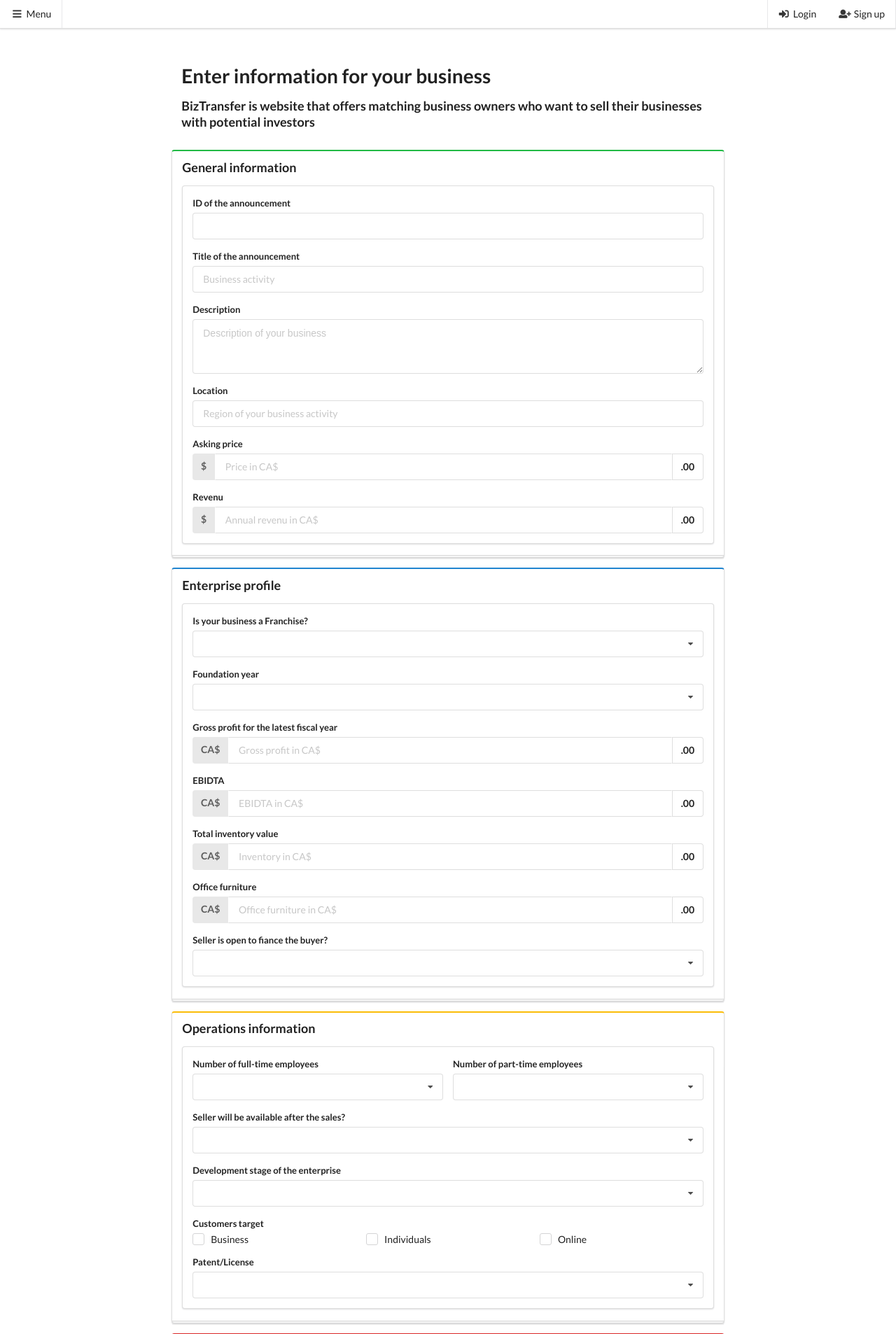
After one commit to IPCONNEX/BizTransfer, a Flask app: template templates/newpost.html in a window 1280 px wide. The commit adds this page. Shown: the top 1906 px of the page at 70% size. Run offline with Flask 2, Linux system fonts and the light colour scheme; the template is opened without the code that fills it, so the values that code supplies are empty; some libraries are stand-ins or nearby versions.

Commit message:
Working App +Full profile for new post +Footer +Invert side menu +Forward to URL after login

```diff
--- a/templates/includes/layout.html
+++ b/templates/includes/layout.html
@@ -18,8 +18,8 @@
 
 
 <body>
-    <div class="ui left vertical sidebar menu">
-        <a href="/" class="item"><i class="home compact icon"></i> Home</a>
+    <div class="ui inverted labeled icon left inline vertical sidebar menu uncover ">
+        <a href="/" class="item"><i class="home icon"></i> Home</a>
         <a href="#" class="item">Contact</a>
         {% if session['logged'] %}
         <a href="/signout/" class="item">Sign out</a>
@@ -29,13 +29,11 @@
         {% endif %}
     </div>
 
-    <div class="ui basic labeled icon top fixed menu">
+    <div class="ui basic labeled top fixed demo menu">
         <div class="item" id="toggle">
             <i class="sidebar icon"></i>Menu
         </div>
-        <a href="/" class="center item">
-            {% include "includes/_messages.html" %}
-        </a>
+
         {% if session['logged'] %}
         <a href="/signout/" class="right item"><i class="sign out icon"></i>Sign out</a>
         {% else %}
@@ -44,25 +42,76 @@
         {% endif %}
     </div>
 
-
-
-
-
 <!-- CONTENT -->
 
 <div class="pusher">
 
-            {% include "includes/_messages.html" %}
+    <div class="ui grid">
+        <div class="ui column row">
+            <div class="ui three wide computer column computer only"></div>
+            <div class="ui ten wide computer sixteen wide tablet column">
 
+                 {% include "includes/_messages.html" %}
 
-            {% block content %}
+                {% block content %}
 
-            <!-- BODY COMES HERE  -->
+                <!-- BODY COMES HERE  -->
 
-            {% endblock %}
+                {% endblock %}
+
+            </div>
+            <div class="ui three wide column computer only"></div>
+        </div>
+    </div>
 
 </div>
 
+<!-- FOOTER -->
+
+<div class="ui inverted vertical footer segment">
+    <div class="ui center aligned container">
+        <div class="ui stackable inverted divided grid">
+            <div class="three wide column">
+                <h4 class="ui inverted header">For Sellers</h4>
+                <div class="ui inverted link list">
+                    <a href="#" class="item">Link One</a>
+                    <a href="#" class="item">Link Two</a>
+                    <a href="#" class="item">Link Two</a>
+                </div>
+            </div>
+            <div class="three wide column">
+                <h4 class="ui inverted header">For Buyers</h4>
+                <div class="ui inverted link list">
+                    <a href="#" class="item">Link One</a>
+                    <a href="#" class="item">Link Two</a>
+                    <a href="#" class="item">Link Two</a>
+                </div>
+            </div>
+            <div class="three wide column">
+                <h4 class="ui inverted header">For Pros</h4>
+                <div class="ui inverted link list">
+                    <a href="#" class="item">Link One</a>
+                    <a href="#" class="item">Link Two</a>
+                    <a href="#" class="item">Link Two</a>
+                </div>
+            </div>
+            <div class="seven wide column">
+                <h4 class="ui inverted header">BizTrasnfer.ca</h4>
+                <p>BizTrasnfer is a web application that build links between business owners
+                    who want to sell their businesses and investors.</p>
+                <a href="#" class="ui">Show me how this works</a>
+            </div>
+        </div>
+        <div class="ui inverted section divider"></div>
+        <img src="static/img/logo.png" class="ui centered mini image">
+        <div class="ui horizontal inverted small divided link list">
+            <a class="item" href="#">Site Map</a>
+            <a class="item" href="#">Contact Us</a>
+            <a class="item" href="#">Terms and Conditions</a>
+            <a class="item" href="#">Privacy Policy</a>
+      </div>
+    </div>
+</div>
 
 </body>
 </html>
--- a/templates/login.html
+++ b/templates/login.html
@@ -44,9 +44,9 @@
             <div class="ui ten wide computer eight wide tablet column">
                 <div class="ui segment stretched">
                     <p class="ui small header">Please sign up if you don't have an account</p>
-
-                    <button type="submit" href="/signup/" class="ui animated large button green fluid" value="">Sign up</button>
-
+                    <a href="/signup/">
+                        <button class="ui button animated large green fluid" value="">Sign up</>
+                    </a>
                 </div>
             </div>
             <div class="ui three wide column computer only"></div>
--- /dev/null
+++ b/templates/newpost.html
@@ -0,0 +1,362 @@
+
+{% extends "includes/layout.html" %}
+
+{% block content %}
+
+
+<div class="ui container basic segment">
+    <div class="ui huge header">Enter information for your business</div>
+    <p class="ui medium header">BizTransfer is website that offers matching business owners who want to sell their businesses with potential investors</p>
+
+    <div class="ui grid">
+        <div class="ui column row">
+            <form method="POST" class="ui form" action="">
+                <div class="ui three wide computer column computer only"></div>
+                <div class="ui container segment stacked green">
+                    <div class="ui eleven wide computer sixteen wide tablet column">
+                        <p class="ui header">General information</p>
+                        <div class="ui segment stretched">
+                                <div class="field">
+                                    <label>ID of the announcement</label>
+                                    <input type="text" name="business_title" readonly="" placeholder="{{ newId }}">
+                                </div>
+                                <div class="field">
+                                    <label>Title of the announcement</label>
+                                    <input type="text" name="business_title" placeholder="Business activity">
+                                </div>
+                                <div class="field">
+                                    <label>Description</label>
+                                    <textarea type="text" rows="3" name="neq" placeholder="Description of your business"></textarea>
+                                </div>
+                                <div class="field">
+                                    <label>Location</label>
+                                    <input type="text" name="contact_name" placeholder="Region of your business activity">
+                                </div>
+                                <div class="field">
+                                    <label>Asking price</label>
+                                    <div class="ui right labeled input">
+                                        <label for="amount" class="ui label">$</label>
+                                        <input name="asking_price" type="text" placeholder="Price in CA$" id="amount">
+                                        <div class="ui basic label">.00</div>
+                                    </div>
+                                </div>
+                                <div class="field">
+                                <label>Revenu</label>
+                                <div class="ui right labeled input">
+                                    <label for="amount" class="ui label">$</label>
+                                    <input type="text" placeholder="Annual revenu in CA$" id="amount">
+                                    <div class="ui basic label">.00</div>
+                                </div>
+                            </div>
+                        </div>
+                    </div>
+                </div>
+                <div class="ui container segment stacked blue">
+                    <div class="ui eleven wide computer sixteen wide tablet column">
+                        <p class="ui header">Enterprise profile</p>
+                        <div class="ui segment stretched">
+                            <div class="field">
+                                <label>Is your business a Franchise?</label>
+                                <select name="franchise" class="ui fluid dropdown">
+                                    <option value=""></option>
+                                    <option value="yes">Yes</option>
+                                    <option value="no">No</option>
+                                </select>
+                            </div>
+                            <div class="field">
+                                <label>Foundation year</label>
+                                <select name="foundation_year" class="ui fluid dropdown">
+                                    <option value=""></option>
+                                    {% for year in range(2017,1900,-1) %}
+                                        <option value="{{ year }}">{{ year }}</option>
+                                    {% endfor %}
+                                </select>
+                            </div>
+                            <div class="field">
+                                <label>Gross profit for the latest fiscal year</label>
+                                <div class="ui right labeled input">
+                                    <label for="amount" class="ui label">CA$</label>
+                                    <input type="text" name="gross_profit" placeholder="Gross profit in CA$" id="amount">
+                                    <div class="ui basic label">.00</div>
+                                </div>
+                            </div>
+                            <div class="field">
+                                <label>EBIDTA</label>
+                                <div class="ui right labeled input">
+                                    <label for="amount" class="ui label">CA$</label>
+                                    <input type="text" name="ebitda" placeholder="EBIDTA in CA$" id="amount">
+                                    <div class="ui basic label">.00</div>
+                                </div>
+                            </div>
+                            <div class="field">
+                                <label>Total inventory value</label>
+                                <div class="ui right labeled input">
+                                    <label for="amount" class="ui label">CA$</label>
+                                    <input type="text" name="inventory" placeholder="Inventory in CA$" id="amount">
+                                    <div class="ui basic label">.00</div>
+                                </div>
+                            </div>
+                            <div class="field">
+                                <label>Office furniture</label>
+                                <div class="ui right labeled input">
+                                    <label for="amount" class="ui label">CA$</label>
+                                    <input type="text" name="office_furniture" placeholder="Office furniture in CA$" id="amount">
+                                    <div class="ui basic label">.00</div>
+                                </div>
+                            </div>
+                            <div class="field">
+                                <label>Seller is open to fiance the buyer?</label>
+                                <select name="franchise" class="ui fluid dropdown">
+                                    <option value=""></option>
+                                    <option value="yes">Yes</option>
+                                    <option value="no">No</option>
+                                    <option value="later">To be discussed</option>
+                                </select>
+                            </div>
+                        </div>
+                    </div>
+                </div>
+                <div class="ui container segment stacked yellow">
+                    <div class="ui eleven wide computer sixteen wide tablet column">
+                        <p class="ui header">Operations information</p>
+                        <div class="ui segment stretched">
+                            <div class="two fields">
+                                <div class="field">
+                                    <label>Number of full-time employees</label>
+                                    <select name="fulltime" class="ui fluid dropdown">
+                                        <option value=""></option>
+                                        {% for emp in range(51) %}
+                                            <option value="{{ emp }}">{{ emp }}</option>
+                                        {% endfor %}
+                                        <option value="50">50 to 100</option>
+                                        <option value="100">100 to 500</option>
+                                        <option value="500">500 to 1000</option>
+                                        <option value="1000">Over 1000</option>
+                                    </select>
+                                </div>
+                                <div class="field">
+                                    <label>Number of part-time employees</label>
+                                    <select name="parttime" class="ui fluid dropdown">
+                                        <option value=""></option>
+                                        {% for emp in range(51) %}
+                                            <option value="{{ emp }}">{{ emp }}</option>
+                                        {% endfor %}
+                                        <option value="50">Over 50</option>
+                                    </select>
+                                </div>
+                            </div>
+                            <div class="field">
+                                <label>Seller will be available after the sales?</label>
+                                <select name="sell_involve" class="ui fluid dropdown">
+                                    <option value=""></option>
+                                    <option value="yes">Yes</option>
+                                    <option value="no">No</option>
+                                    <option value="later">To be discussed</option>
+                                </select>
+                            </div>
+                            <div class="field">
+                                <label>Development stage of the enterprise</label>
+                                <select name="sell_involve" class="ui fluid dropdown">
+                                    <option value=""></option>
+                                    <option value="startup">Startup</option>
+                                    <option value="expanding">Expanding</option>
+                                    <option value="established">Established</option>
+                                    <option value="bankrupt">Bankrupt</option>
+                                </select>
+                            </div>
+                            <div class="field">
+                                <label>Customers target</label>
+                                <div class="three fields">
+                                    <div class="field">
+                                        <div class="ui checkbox">
+                                            <input type="checkbox" name="market_business" tabindex="0" class="hidden">
+                                            <label>Business</label>
+                                        </div>
+                                    </div>
+                                    <div class="field">
+                                        <div class="ui checkbox">
+                                            <input type="checkbox" name="market_individuals" tabindex="0" class="hidden">
+                                            <label>Individuals</label>
+                                        </div>
+                                    </div>
+                                    <div class="field">
+                                        <div class="ui checkbox">
+                                            <input type="checkbox" name="market_online" tabindex="0" class="hidden">
+                                            <label>Online</label>
+                                        </div>
+                                    </div>
+                                </div>
+                            </div>
+                            <div class="field">
+                                <label>Patent/License</label>
+                                <select name="patent" class="ui fluid dropdown">
+                                    <option value=""></option>
+                                    <option value="yes">Yes</option>
+                                    <option value="no">No</option>
+                                </select>
+                            </div>
+                        </div>
+                    </div>
+                </div>
+                <div class="ui container segment stacked red">
+                    <div class="ui eleven wide computer sixteen wide tablet column">
+                        <p class="ui header">Premium information</p>
+                        <div class="ui segment stretched">
+                            <div class="two fields">
+                                <div class="field">
+                                    <label>SCIAN code 1</label>
+                                    <input type="text" name="scian1" placeholder="">
+                                </div>
+                                <div class="field">
+                                    <label>SCIAN code 2</label>
+                                    <input type="text" name="scian2" placeholder="">
+                                </div>
+                            </div>
+                            <div class="field">
+                                <label>Tax balance</label>
+                                <div class="ui right labeled input">
+                                    <label for="amount" class="ui label">CA$</label>
+                                    <input type="text" name="tax" placeholder="Amount of taxes due but not paid" id="amount">
+                                    <div class="ui basic label">.00</div>
+                                </div>
+                            </div>
+                            <div class="field">
+                                <label>Raison for the sale</label>
+                                <textarea type="text" rows="3" name="sale_reason" placeholder="If you are willing to share the reason for selling the business"></textarea>
+                            </div>
+                        </div>
+                    </div>
+                </div>
+                <div class="ui column row"></div>
+                <input type="submit" class="ui animated large button primary green fluid" value="Next"></input>
+            </form>
+        </div>
+    </div>
+</div>
+
+            <div class="ui two wide column computer only"></div>
+        </div>
+    </div>
+</div>
+
+
+
+
+
+
+
+
+
+
+
+
+<script>
+    $('#toggle').click(function(){
+        $('.ui.sidebar').sidebar('toggle');
+    });
+</script>
+<script>
+    $('select.dropdown')
+    .dropdown();
+</script>
+<script>
+    $('.ui.checkbox')
+    .checkbox();
+</script>
+
+<!-- Fields test ends
+
+
+
+<div class="panel panel-default">
+    <div class="panel-heading"><h4>Enter data for an enterprise listing</h4></div>
+
+<table class="table" style="width:100%" height="51px">
+<form action="/add-biz" method="POST">
+<tr>
+<th width="50%">ID of the entreprise</th>
+<th width="50%">{{ newId }}</th>
+</tr>
+<tr>
+<td>Nom de l'entreprise</td>
+<td><div class="input-group">
+    <span class="input-group-addon" id="basic-addon1"> </span>
+    <input type="text" class="form-control" name="entreprise" placeholder="Enterprise name" aria-describedby="basic-addon1">
+  </div>
+</td>
+</tr>
+<tr>
+<td>NEQ</td>
+<td>
+    <div class="input-group">
+        <span class="input-group-addon" id="basic-addon1"> </span>
+        <input type="text" class="form-control" placeholder="NEQ" aria-describedby="basic-addon1">
+  </div>
+</td>
+</tr>
+<tr>
+<td>Contact name</td>
+<td>
+    <div class="input-group">
+        <span class="input-group-addon" id="basic-addon1"> </span>
+        <input type="text" class="form-control" placeholder="First name and Last name" aria-describedby="basic-addon1">
+  </div>
+</td>
+</tr>
+<tr>
+<td>Phone number</td>
+<td>
+    <div class="input-group">
+        <span class="input-group-addon" id="basic-addon1"> </span>
+        <input type="text" class="form-control" placeholder="000" aria-describedby="basic-addon1">
+        <span class="input-group-addon" id="basic-addon1"> </span>
+        <input type="text" class="form-control" placeholder="000" aria-describedby="basic-addon1">
+        <span class="input-group-addon" id="basic-addon1"> </span>
+        <input type="text" class="form-control" placeholder="0000" aria-describedby="basic-addon1">
+    </div>
+</td>
+</tr>
+<tr>
+<td>Email</td>
+<td>
+    <div class="input-group">
+      <input type="text" class="form-control" placeholder="" aria-describedby="basic-addon2">
+      <span class="input-group-addon" id="basic-addon2">@</span>
+      <input type="text" class="form-control" placeholder="" aria-describedby="basic-addon2">
+    </div>
+</td>
+</tr>
+<tr>
+<td>EBITDA</td>
+<td>
+    <div class="input-group">
+      <span class="input-group-addon">$</span>
+      <input type="text" class="form-control" aria-label="Amount (to the nearest dollar)">
+      <span class="input-group-addon">.00</span>
+    </div>
+</td>
+</tr>
+<tr>
+<td></td>
+<td>
+    <div class="input-group">
+        <input type="submit" class="btn btn-primary">
+    </div>
+</td>
+</tr>
+</form>
+</table>
+</div>
+
+
+
+-->
+
+
+
+
+
+
+
+
+{% endblock %}
```
Also changed, not shown: BizTransfer.py (+22 -26 lines), templates/index.html (+13 -11 lines).
